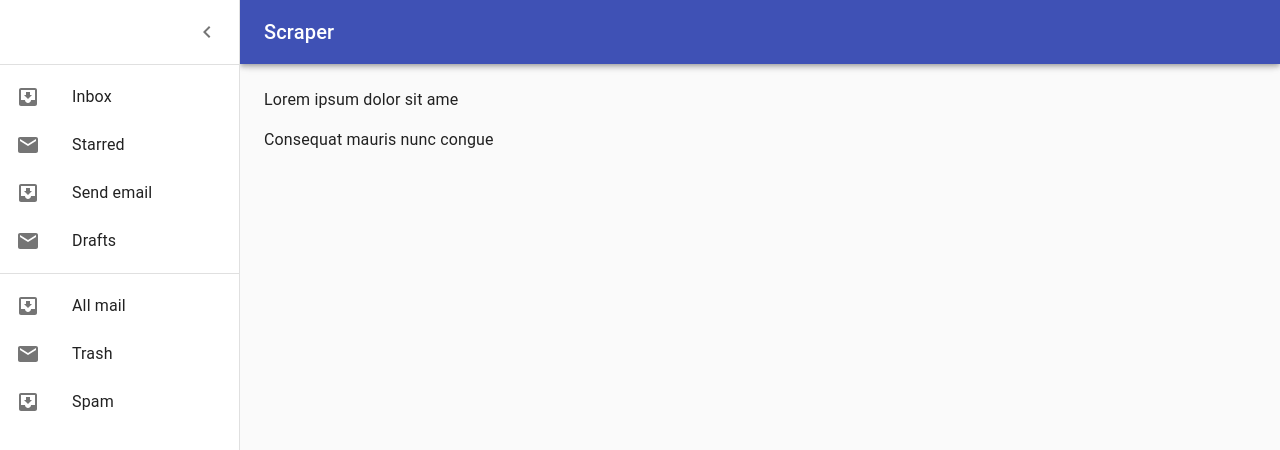
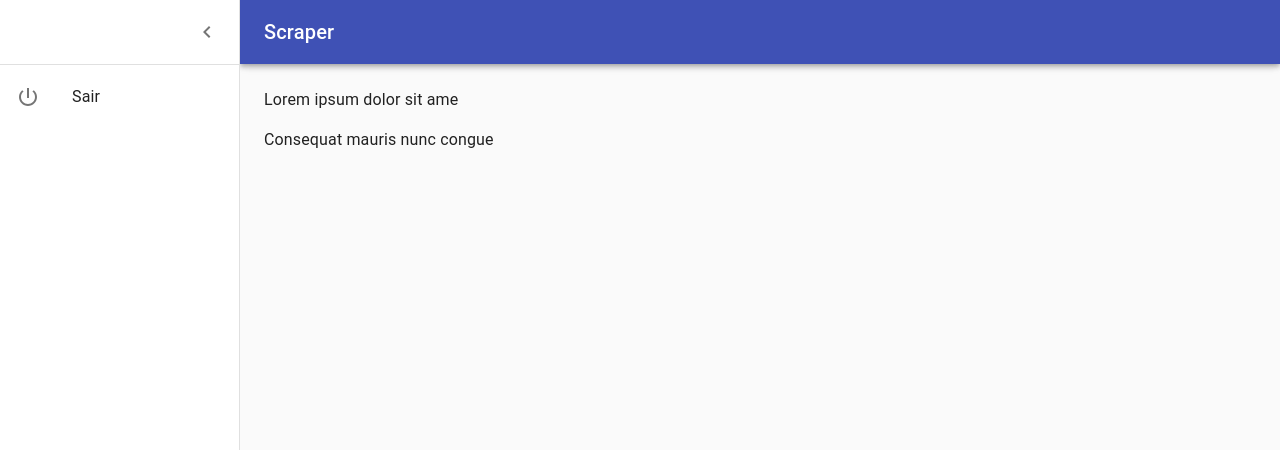
Before and after one commit to IKokiri/Frontend-Web-Scraping, a React (Create React App) app: page /admin in a window 1280 px wide. Both pictures are taken after a click on the button "open drawer". Shown: the top 450 px of the page. Built offline with nearby package versions, Linux system fonts and the light colour scheme.

Commit message:
refactor: add a new icon to exit

```diff
--- a/src/modules/base/base.tsx
+++ b/src/modules/base/base.tsx
@@ -21,7 +21,7 @@ import ListItem from '@material-ui/core/ListItem';
 import ListItemIcon from '@material-ui/core/ListItemIcon';
 import ListItemText from '@material-ui/core/ListItemText';
 import InboxIcon from '@material-ui/icons/MoveToInbox';
-import MailIcon from '@material-ui/icons/Mail';
+import ExitIcon from '@material-ui/icons/PowerSettingsNew';
 
 const drawerWidth = 240;
 
@@ -141,25 +141,12 @@ export default function PersistentDrawerLeft() {
         </div>
         <Divider />
         <List>
-          {['Inbox', 'Starred', 'Send email', 'Drafts'].map((text, index) => (
-            <ListItem button key={text}>
-              <ListItemIcon>
-                {index % 2 === 0 ? <InboxIcon /> : <MailIcon />}
-              </ListItemIcon>
-              <ListItemText primary={text} />
-            </ListItem>
-          ))}
-        </List>
-        <Divider />
-        <List>
-          {['All mail', 'Trash', 'Spam'].map((text, index) => (
-            <ListItem button key={text}>
-              <ListItemIcon>
-                {index % 2 === 0 ? <InboxIcon /> : <MailIcon />}
-              </ListItemIcon>
-              <ListItemText primary={text} />
-            </ListItem>
-          ))}
+          <ListItem button key="sair">
+            <ListItemIcon>
+              <ExitIcon />
+            </ListItemIcon>
+            <ListItemText primary="Sair" />
+          </ListItem>
         </List>
       </Drawer>
       <main
```
